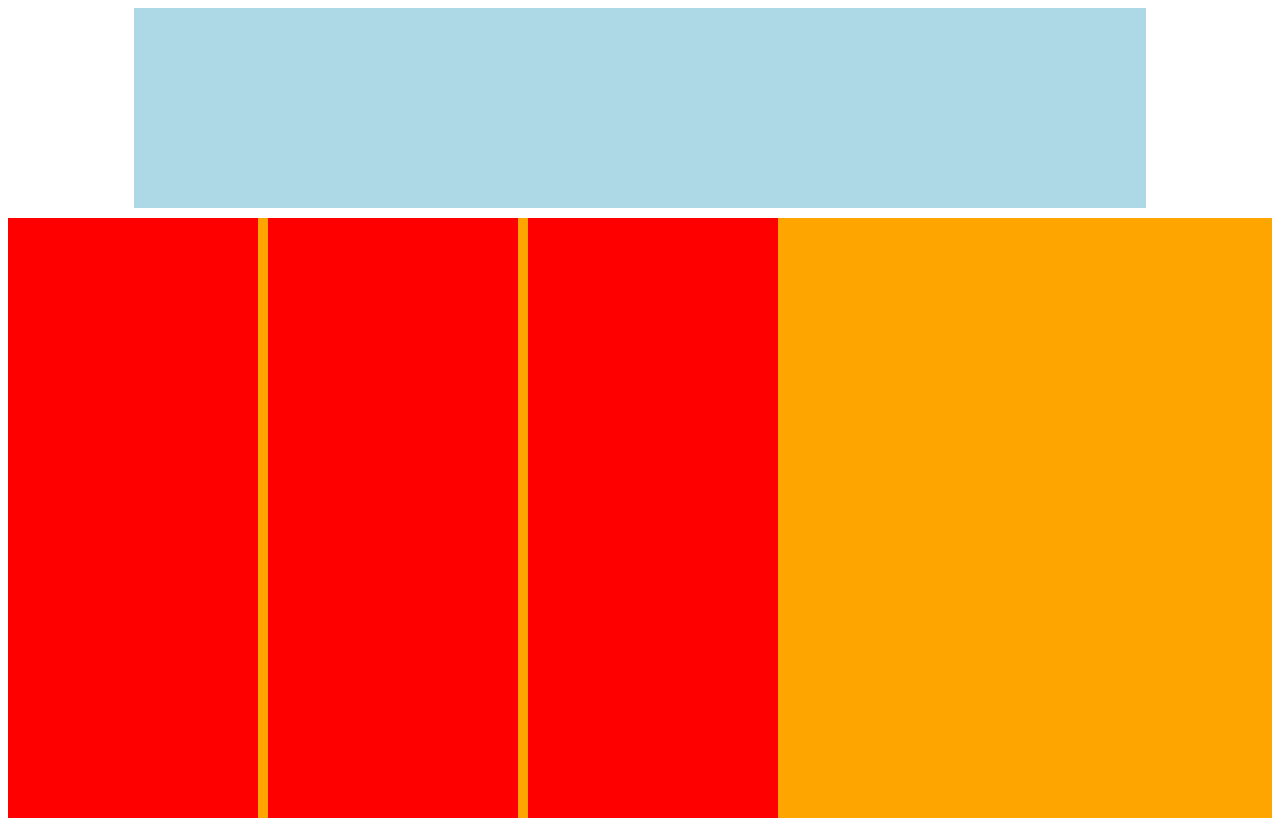
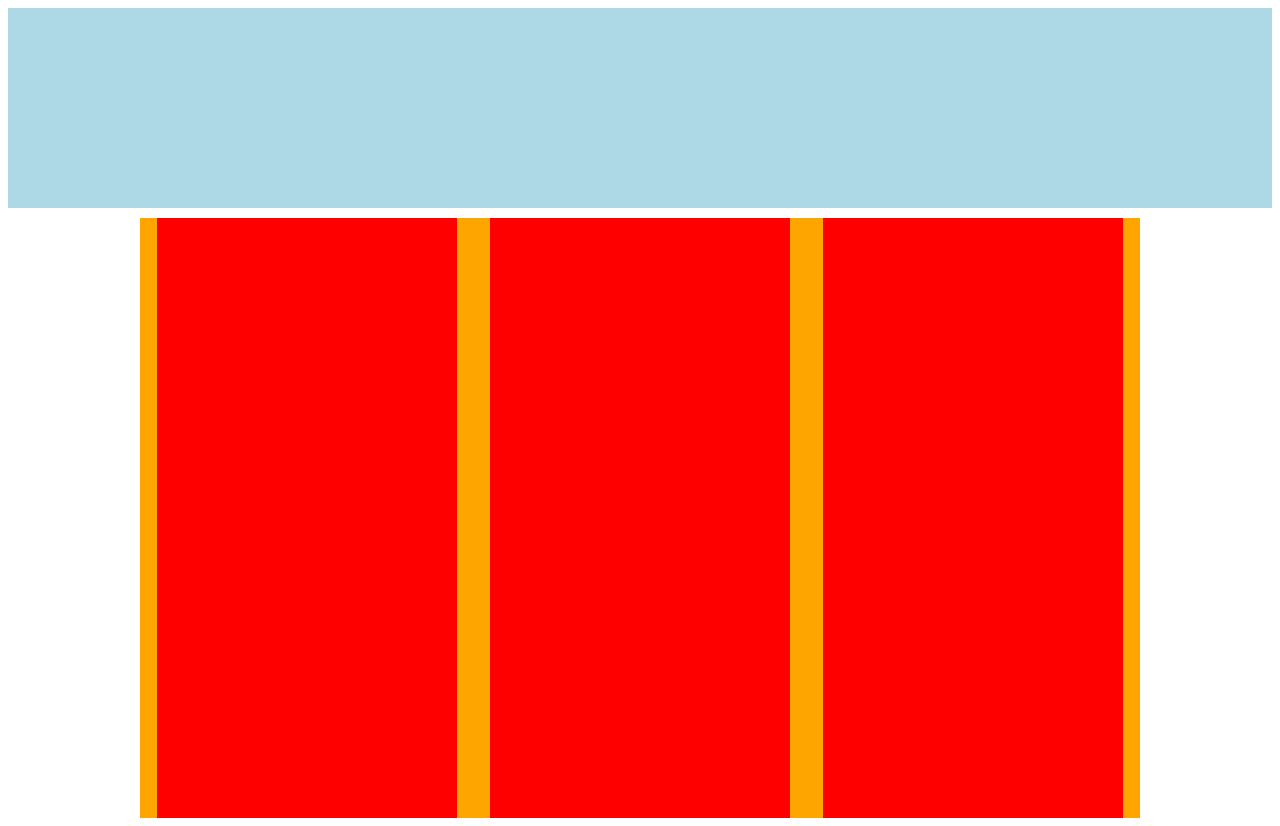
Before and after one commit to KedricNees/newstemp, a plain HTML site: page index.html in a window 1280 px wide. Drawn offline with Linux system fonts and the light colour scheme.

Commit message:
columns complete

```diff
--- a/resources/css/styles.css
+++ b/resources/css/styles.css
@@ -1,21 +1,22 @@
 .header{
   background-color: lightblue;
   height: 200px;
-  width: 80%;
+  width: 1000;
   margin: 0 auto ;
 }
 
 .content{
   background-color: orange;
   height: 600px;
-  width: 100%;
+  width: 1000px;
+  margin: 0 auto;
   margin-top: 10px;
 }
 
 .column{
   background-color: red;
   height: 600px;
-  width: 250px;
+  width: 300px;
   float: left;
-  margin-right: 10px;
+  margin: 0px 16.6px;
 }
```
Also changed, not shown: index.html (line endings or trailing spaces).
